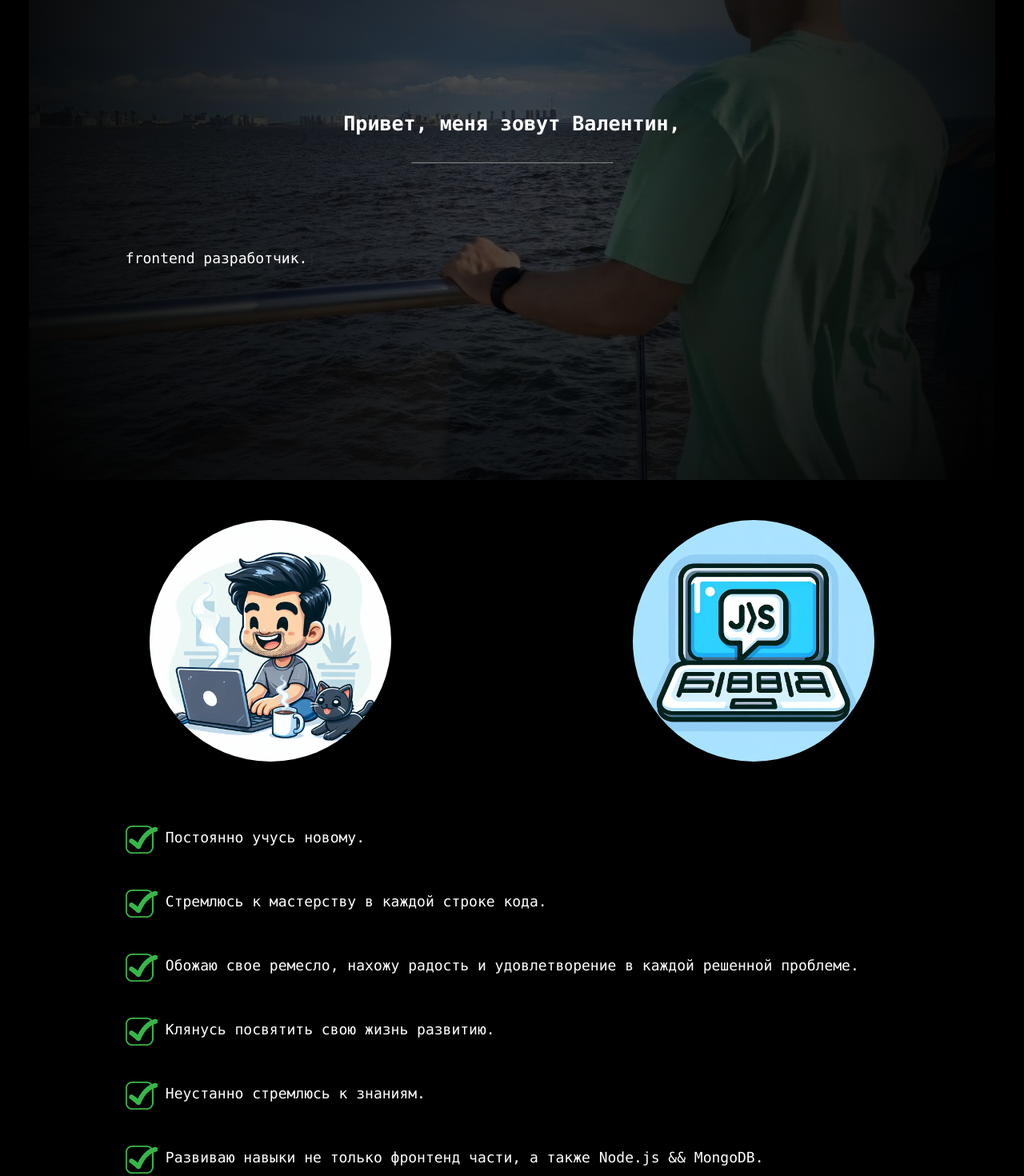
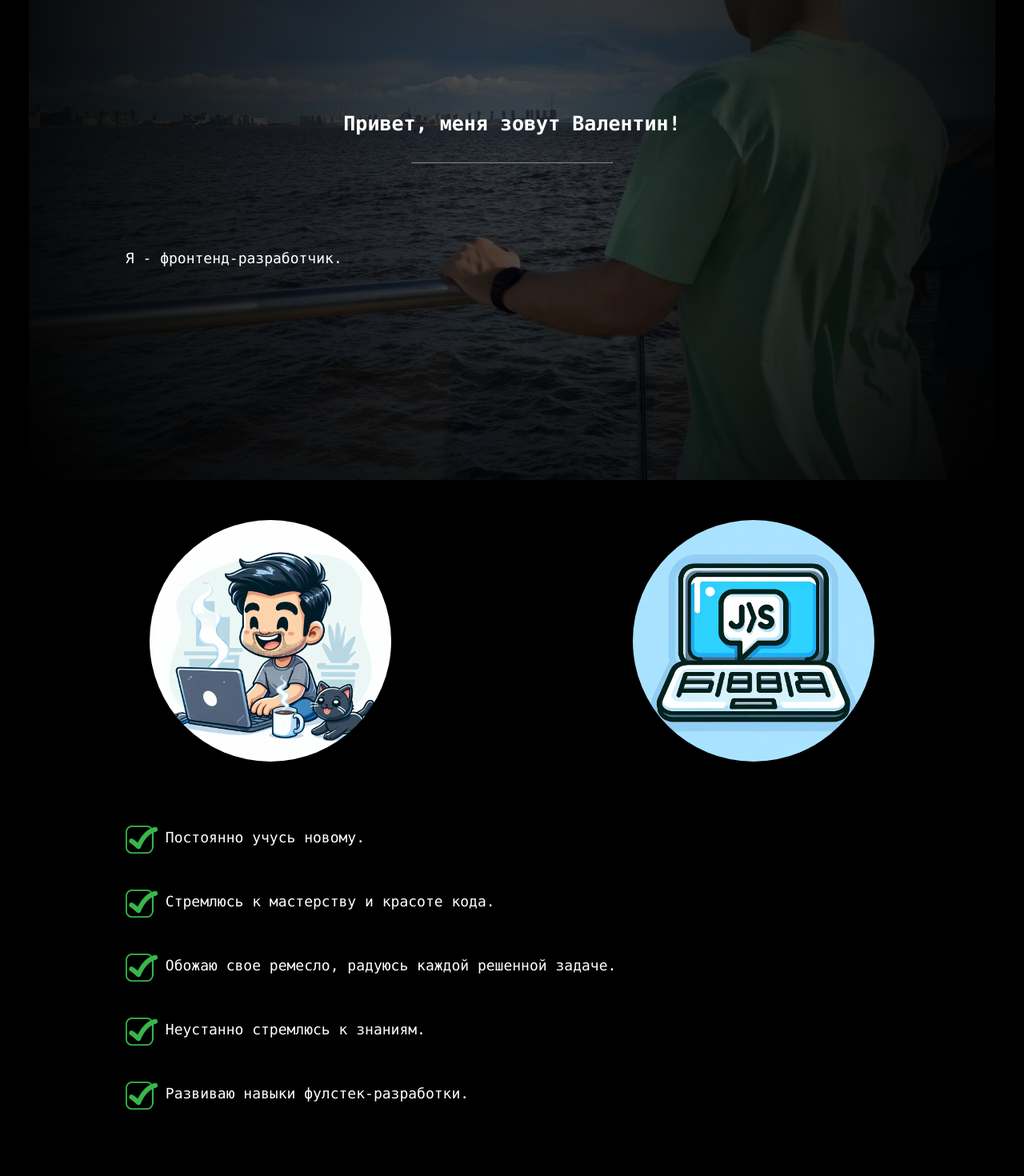
Before and after one commit to Thayorns/Portfolio, a React (Create React App) app in the folder my-app/: page / in a window 1280 px wide. Shown: the part 200-1670 px from the top of the page at 80% size. Built offline with nearby package versions, Linux system fonts and the light colour scheme.

Commit message:
new projects added & fixed info texts

```diff
--- a/my-app/src/components/header/header.tsx
+++ b/my-app/src/components/header/header.tsx
@@ -6,7 +6,7 @@ import React from 'react'
 
 import './header.css'
 const TypingEffect = () => {
-    const text = '  frontend разработчик.'
+    const text = '  Я - фронтенд-разработчик.'
     const [currentText, setCurrentText] = useState('')
 
     useEffect(() => {
@@ -132,7 +132,7 @@ const Header = ({toggleOpen, isOpen}: ToggleParams) => {
             </AnimatePresence>
 
             <div className='about-me'>
-                <h1>Привет, меня зовут Валентин,</h1>
+                <h1>Привет, меня зовут Валентин!</h1>
                 <hr style={{borderColor: "#828585", width: '250px'}}></hr>
 
                     <TypingEffect/>
--- a/my-app/src/components/info/info.tsx
+++ b/my-app/src/components/info/info.tsx
@@ -26,11 +26,10 @@ const imageLinks = [
 ]
 const lItem = [
     'Постоянно учусь новому.',
-    'Стремлюсь к мастерству в каждой строке кода.',
-    'Обожаю свое ремесло, нахожу радость и удовлетворение в каждой решенной проблеме.',
-    'Клянусь посвятить свою жизнь развитию.',
+    'Стремлюсь к мастерству и красоте кода.',
+    'Обожаю свое ремесло, радуюсь каждой решенной задаче.',
     'Неустанно стремлюсь к знаниям.',
-    'Развиваю навыки не только фронтенд части, а также Node.js && MongoDB.'
+    'Развиваю навыки фулстек-разработки.'
 ]
 const Info = () => {
     return (
```
